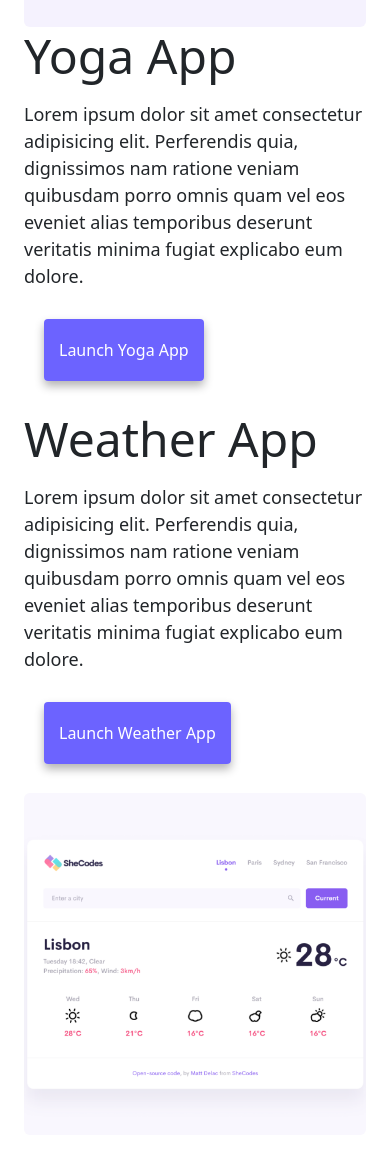
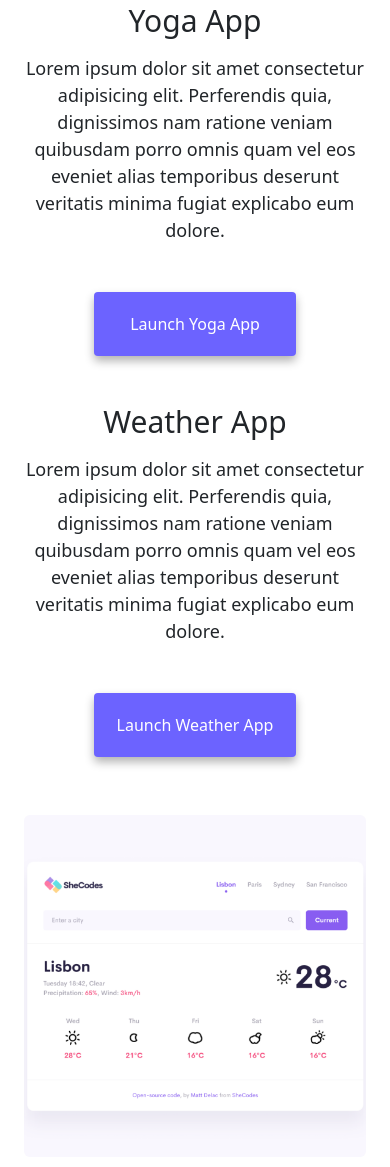
Before and after one commit to schamma94/Hi-Sarah, a plain HTML site: page index.html in a window 390 px wide. Shown: the part 807-1974 px from the top of the page. Drawn offline with nearby package versions, Linux system fonts and the light colour scheme.

Commit message:
Updated to be responsive + added more SEO titles

```diff
--- a/index.html
+++ b/index.html
@@ -78,7 +78,7 @@
               minima fugiat explicabo eum dolore.
             </p>
             <div class="mt-5">
-              <a href="#" class="app-link">Launch Yoga App</a>
+              <a href="#" class="app-link" title="Most popular Yoga app to boost your fitness">Launch Yoga App</a>
             </div>
           </div>
         </div>
@@ -94,7 +94,7 @@
               minima fugiat explicabo eum dolore.
             </p>
             <div class="mb-5 mt-5">
-              <a href="#" class="app-link">Launch Weather App</a>
+              <a href="#" class="app-link" title="An efficient way to read the weather">Launch Weather App</a>
             </div>
           </div>
           <div class="col-md-6">
@@ -123,8 +123,8 @@
               omnis quam vel eos eveniet alias temporibus deserunt veritatis
               minima fugiat explicabo eum dolore.
             </p>
-            <div class="mt-5">
-              <a href="#" class="app-link">Launch Yogurt App</a>
+            <div class="mt-5 mb-3">
+              <a href="#" class="app-link" title="The best Yogurt in Melbourne">Launch Yogurt App</a>
             </div>
           </div>
         </div>
--- a/style.css
+++ b/style.css
@@ -15,12 +15,37 @@ h3 {
   margin: 0;
 }
 
+@media (max-width: 768px) {
+  h1,
+  h2,
+  h3,
+  p {
+    text-align: center;
+  }
+
+  img {
+    display: block;
+    margin: 10px auto;
+  }
+}
+
 h1 {
   font-size: 96px;
+}
+@media (max-width: 768px) {
+  h1 {
+    font-size: 60px;
+    margin-bottom: 20px;
+  }
 }
 
 h2 {
   font-size: 48px;
+}
+@media (max-width: 768px) {
+  h2 {
+    font-size: 30px;
+  }
 }
 
 h3 {
@@ -95,3 +120,11 @@ p {
   text-decoration: none;
   text-transform: capitalize;
 }
+@media (max-width: 768px) {
+  .app-link {
+    display: block;
+    margin: 0px 70px;
+    text-align: center;
+    padding: 20px;
+  }
+}
```
Also changed, not shown: about.html (+0 -1 lines).
